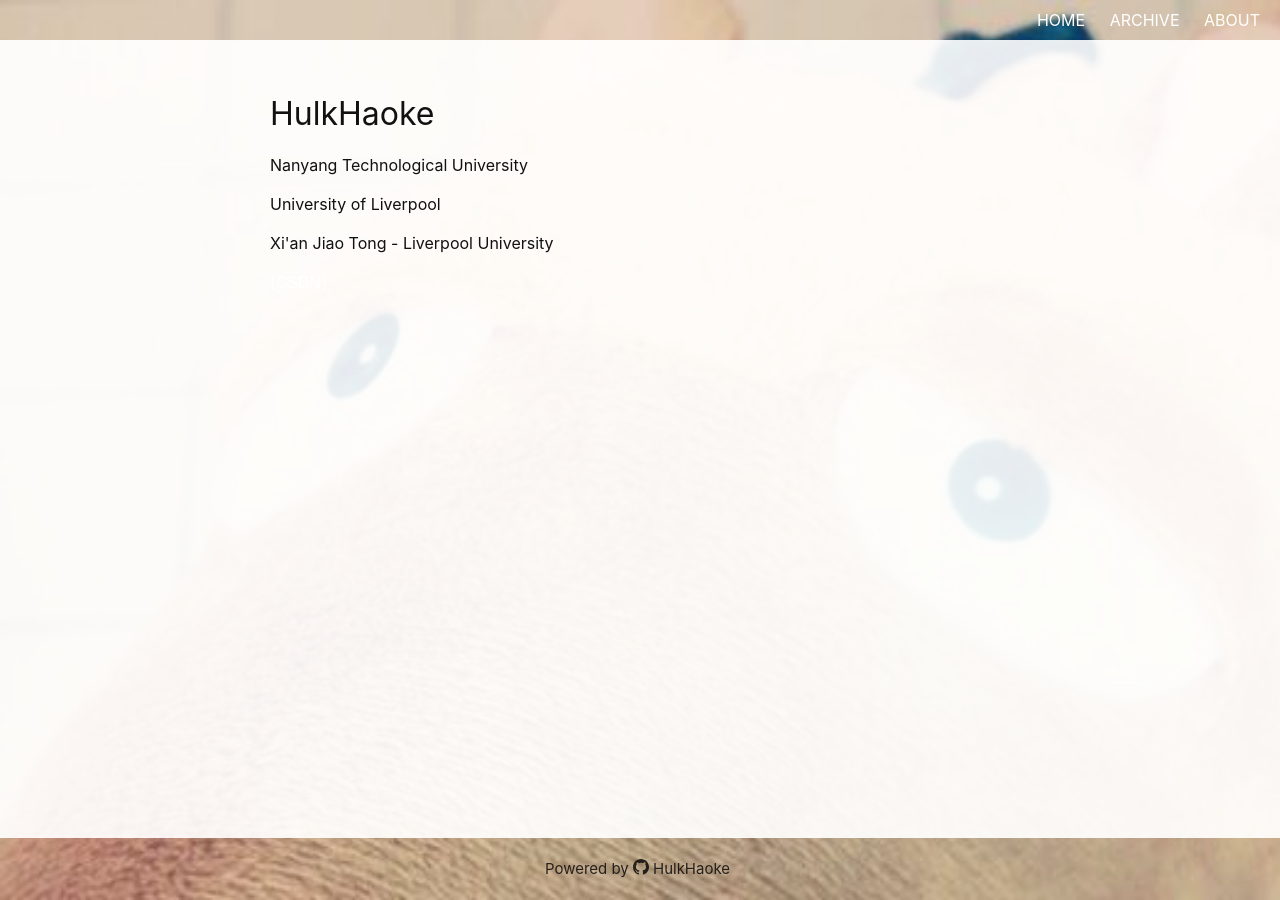
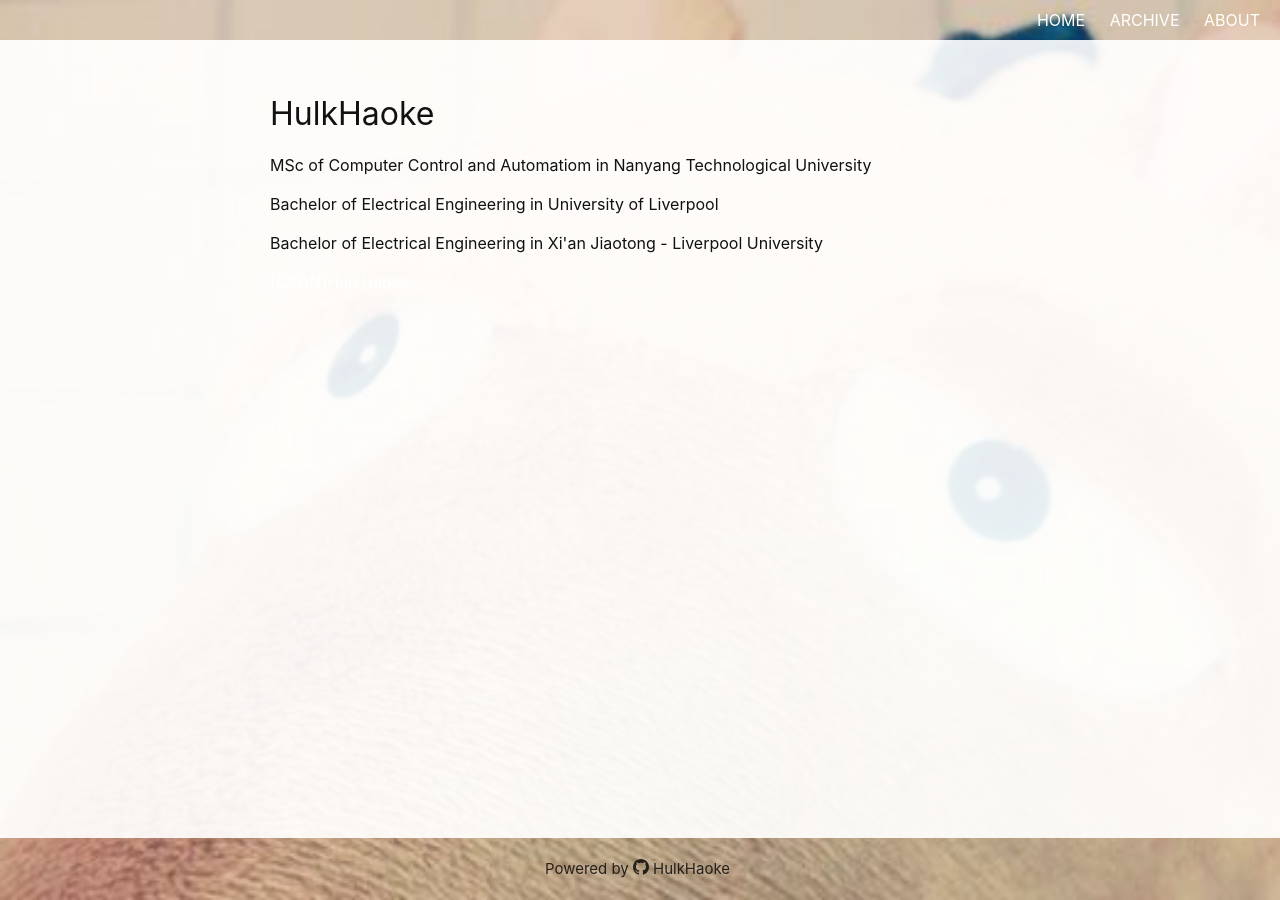
Before and after one commit to Hulkhaoke/HulkHaoke.github.io, a Jekyll site: the page built from about.html, in a window 1280 px wide. Built offline with Jekyll 4.4.1, drawn with Linux system fonts in a browser that asks for light colours.

Commit message:
9th commit

```diff
--- a/_includes/navigation.html
+++ b/_includes/navigation.html
@@ -15,7 +15,7 @@
         <div class="trigger">
             <a class="page-link" href="/">HOME</a>
             <a class="page-link" href="/archive.html">ARCHIVE</a>
-            <a class="page-link" href="/about.html/">ABOUT</a>
+            <a class="page-link" href="/about.html">ABOUT</a>
         </div>
     </nav>
 </nav>
--- a/about.html
+++ b/about.html
@@ -9,10 +9,10 @@
     <main class="page-content" aria-label="Content">
         <div class="wrapper">
             <h1>HulkHaoke</h1>
-            <h4>Nanyang Technological University</h4>
-            <h4>University of Liverpool</h4>
-            <h4>Xi'an Jiao Tong - Liverpool University </h4>
-            <h4><a href="https://blog.csdn.net/Hulkhaoke/">[CSDN]</a></h4>
+            <h4>MSc of Computer Control and Automatiom in Nanyang Technological University</h4>
+            <h4>Bachelor of Electrical Engineering in University of Liverpool</h4>
+            <h4>Bachelor of Electrical Engineering in Xi'an Jiaotong - Liverpool University </h4>
+            <h4><a href="https://blog.csdn.net/Hulkhaoke/">[CSDN]HulkHaoke</a></h4>
         </div>
     </main>
 </body>
```
